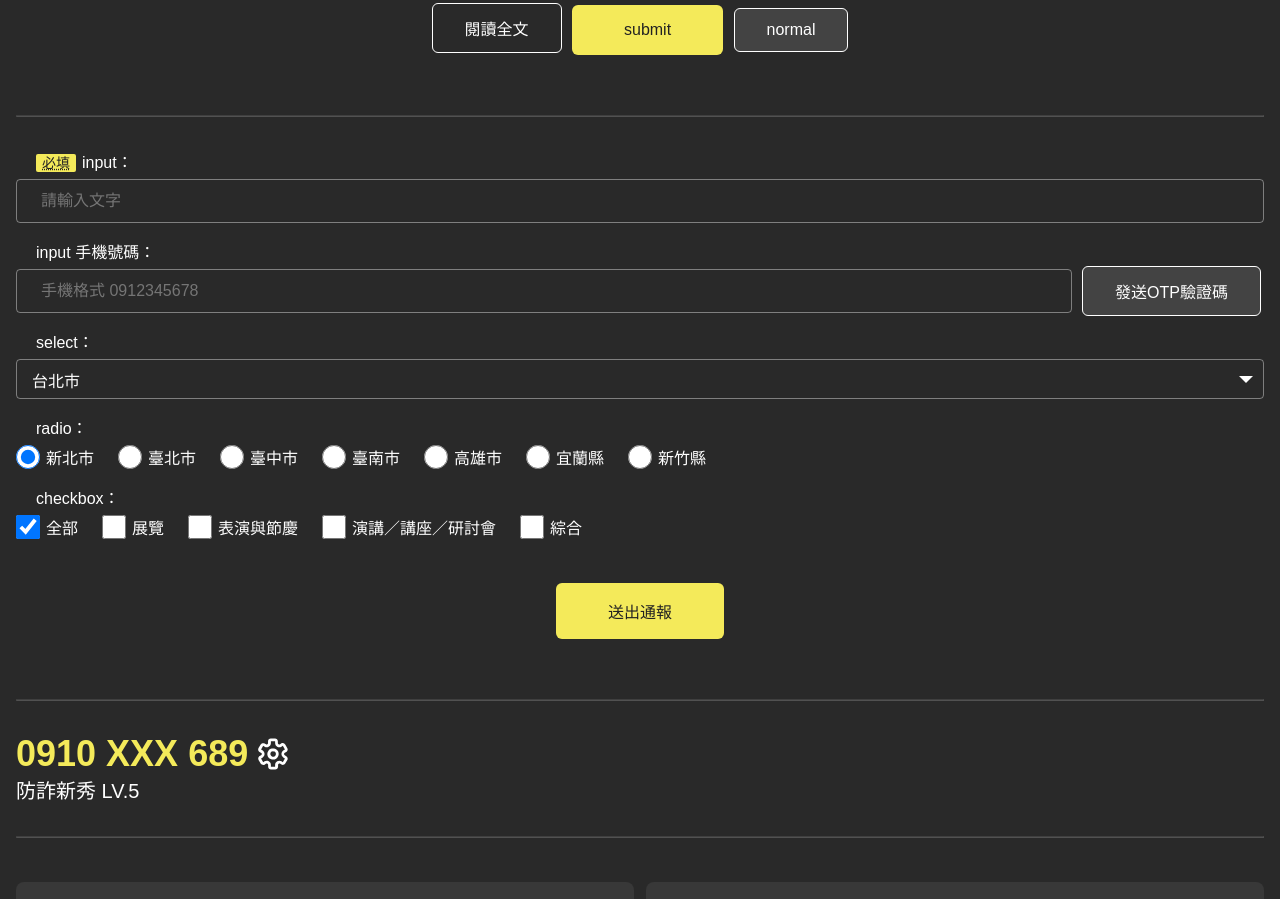
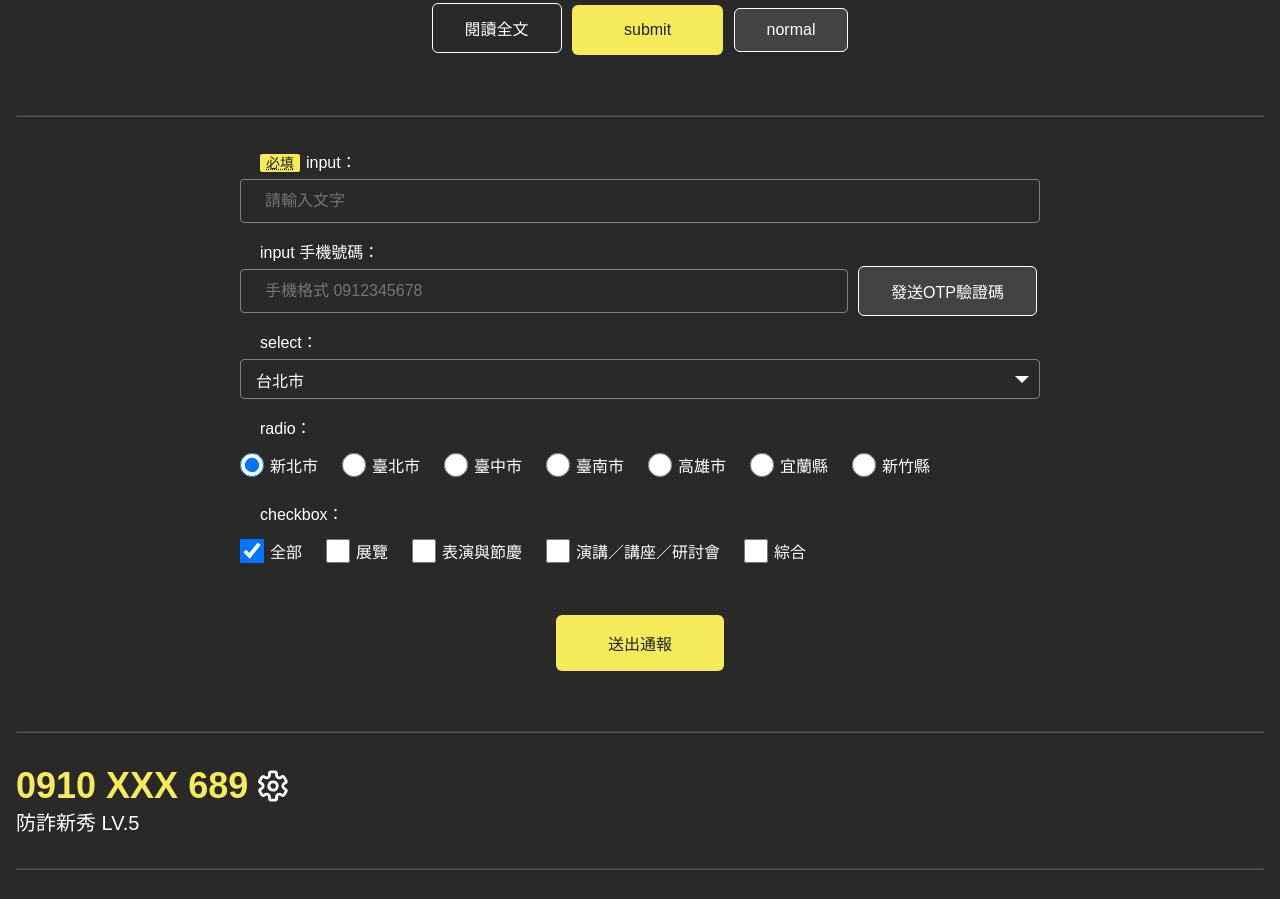
Before and after one commit to HywebU00/2024_dalie, a plain HTML site: page sample.html in a window 1280 px wide. Shown: the part 707-1606 px from the top of the page. Drawn offline with nearby package versions, Linux system fonts and the light colour scheme.

Commit message:
調整form max width

```diff
--- a/scss/page/_main.scss
+++ b/scss/page/_main.scss
@@ -102,6 +102,8 @@ hr{
 
 // 表單
 form{
+  max-width: 800px;
+  margin: auto;
   input,
   select{
     width: 100%;
@@ -242,6 +244,7 @@ input[type=search]{
 .checkGrp{
   display: flex;
   flex-wrap: wrap;
+  padding: .5em 0;
   > label{
     display: flex;
     flex-wrap: nowrap;
```
Also changed, not shown: css/style.css, 1 other file.
